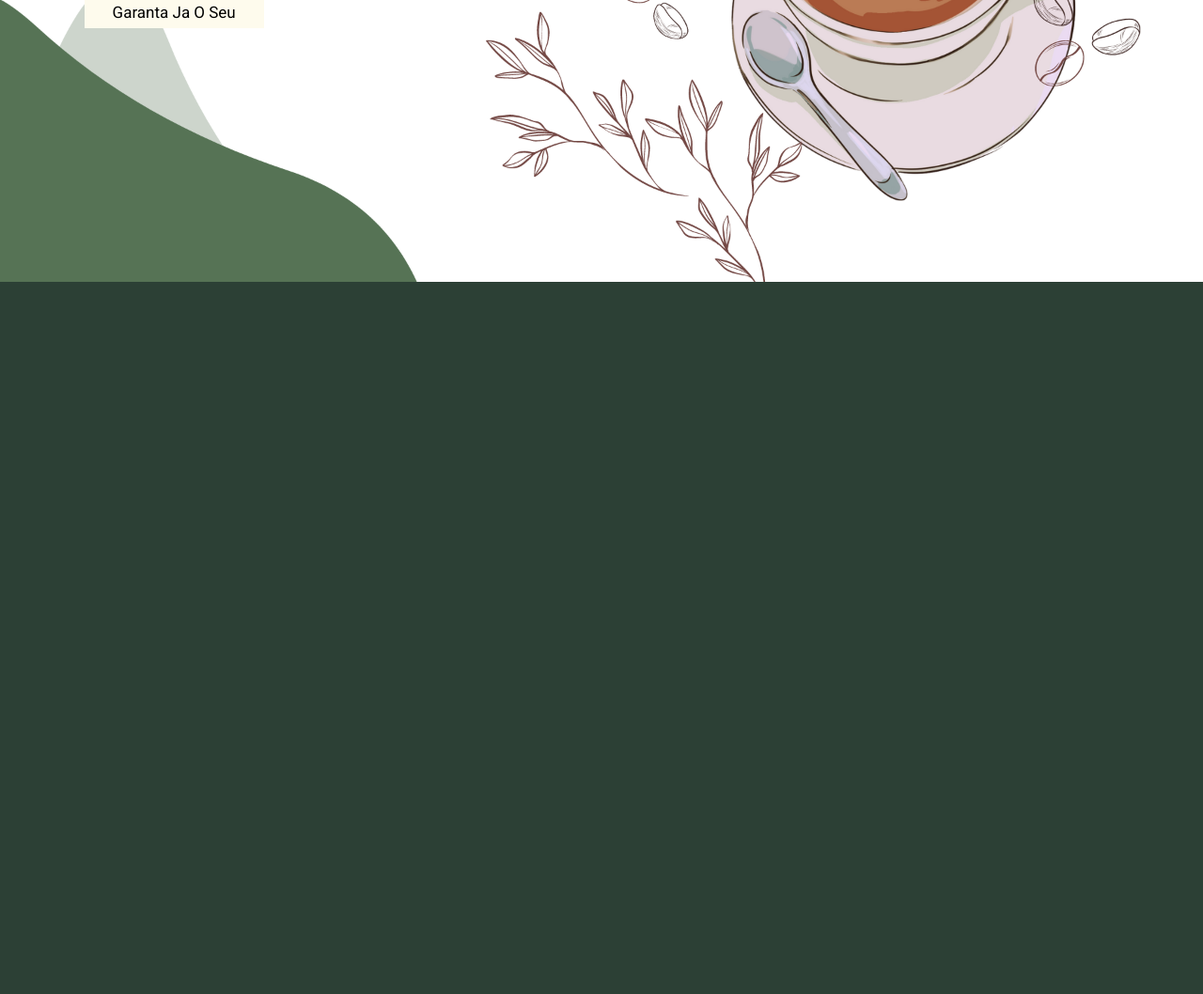
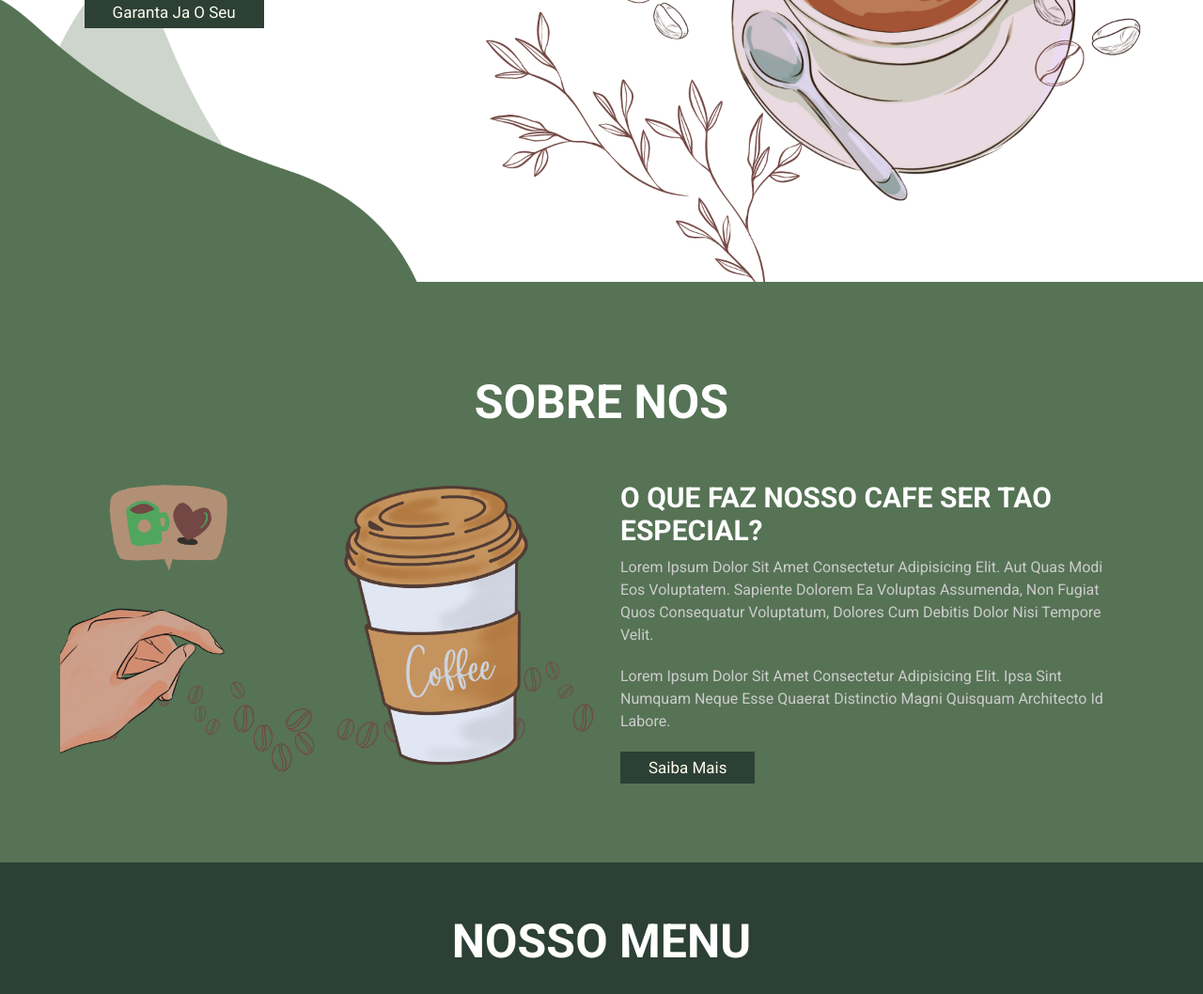
Before and after one commit to MatheusLopes03/loja-responsivo, a plain HTML site: page index.html in a window 1280 px wide. Shown: the part 500-1558 px from the top of the page at 94% size. Before the commit the page ends 800 px from the top, so only its background shows below. Drawn offline with Linux system fonts and the light colour scheme.

Commit message:
Alteracoes na section About Us

```diff
--- a/css/style.css
+++ b/css/style.css
@@ -1,17 +1,18 @@
-@import url('https://fonts.googleapis.com/css2?family=Roboto:wght@100;300;400;500;700&display=swap');
 
+
+
+
+@import url("https://fonts.googleapis.com/css2?family=Roboto:wght@100;300;400;500;700&display=swap");
 
 /* VARIAVEIS */
 
-:root{
-    --main-color: #FEFBED;
-    --black: #2C4035;
+:root {
+  --main-color: #fefbed;
+  --black: #2c4035;
 }
 
-
-
-*{
-    font-family: 'Roboto', sans-serif;
+* {
+  font-family: "Roboto", sans-serif;
   margin: 0;
   padding: 0;
   box-sizing: border-box;
@@ -19,106 +20,106 @@
   border: none;
   text-decoration: none;
   text-transform: capitalize;
-    transition: .2s linear;
+  transition: 0.2s linear;
 }
 
-html{
+html {
   font-size: 62.5%;
   overflow-x: hidden;
   scroll-padding-top: 9rem;
   scroll-behavior: smooth;
 }
 
-
 /* Scrollbar */
 
-html::-webkit-scrollbar{
-    width: .8rem;
+html::-webkit-scrollbar {
+  width: 0.8rem;
 }
 
-html::-webkit-scrollbar-track{
+html::-webkit-scrollbar-track {
   background: transparent;
 }
 
-html::-webkit-scrollbar-thumb{
+html::-webkit-scrollbar-thumb {
   background: #fff;
   border-radius: 5rem;
 }
 
-body{
+body {
   background: var(--black);
 }
 
-section{
+section {
   padding: 2rem 7%;
 }
 
+.heading {
+  text-align: center;
+  color: #fff;
+  text-transform: uppercase;
+  padding-bottom: 3.5rem;
+  padding-top: 3.5rem;
+  font-size: 5rem;
+}
 
-/* BOTAO */
-
-.btn{
+.btn {
   margin-top: 1rem;
   display: inline-block;
-    padding: .7rem 3rem;
+  padding: 0.7rem 3rem;
   font-size: 1.7rem;
-    color: #000000;
-    background: var(--main-color);
+  color: var(--main-color);
+  background: var(--black);
   cursor: pointer;
 }
-.btn:hover{
-    letter-spacing: .2rem;
+.btn:hover {
+  letter-spacing: 0.2rem;
 }
 
-
-/* HEADER */
-
-.header{
+.header {
   background: var(--black);
   display: flex;
   align-items: center;
   justify-content: space-between;
   padding: 1.5rem 7%;
-    border-bottom: .1rem solid rgba(255,255,255,.3);
+  border-bottom: 0.1rem solid rgba(255, 255, 255, 0.3);
   position: fixed;
-    top: 0; left: 0; right: 0;
+  top: 0;
+  left: 0;
+  right: 0;
   z-index: 1000;
 }
 
-.header .logo img{
+.header .logo img {
   height: 12rem;
 }
 
-.header .navbar a{
+.header .navbar a {
   margin: 0 1rem;
   font-size: 1.6rem;
-    color:#fff;
+  color: #fff;
 }
 
-.header.navbar a:hover{
+.header.navbar a:hover {
   color: var(--main-color);
-    border-bottom: .1rem solid var(--main-color);
-    padding-bottom: .5rem;
+  border-bottom: 0.1rem solid var(--main-color);
+  padding-bottom: 0.5rem;
 }
 
-.header .icons div{
+.header .icons div {
   color: #fff;
   cursor: pointer;
   font-size: 2.5rem;
   margin-left: 2rem;
 }
-.header .icons div:hover{
+.header .icons div:hover {
   color: var(--main-color);
 }
 
-
-#menu-btn{
+#menu-btn {
   display: none;
 }
 
-
-/* PESQUISAR */
-
-.header .search-form{
+.header .search-form {
   position: absolute;
   top: 115%;
   right: 7%;
@@ -131,11 +132,11 @@ section{
   transform-origin: top;
 }
 
-.header .search-form.active{
+.header .search-form.active {
   transform: scaleY(1);
 }
 
-.header .search-form input{
+.header .search-form input {
   height: 100%;
   width: 100%;
   font-size: 1.6rem;
@@ -144,35 +145,32 @@ section{
   text-transform: none;
 }
 
-.header .search-form label{
+.header .search-form label {
   cursor: pointer;
   font-size: 2.2rem;
   margin-right: 1.5rem;
   color: var(--black);
 }
 
-.header .search-form label:hover{
-    color: var(--main-color);
+.header .search-form label:hover {
+  color: #659b7d;
 }
 
-
-/* ITENS NO CARRINHO */
-
-.header .cart-items-container{
+.header .cart-items-container {
   position: absolute;
   top: 100%;
   right: -100%;
   height: calc(100vh - 9.5rem);
   width: 31rem;
-    background: #fff;
-    padding: 0 0.5rem;
+  background: var(--main-color);
+  padding: 0 0.8rem;
 }
 
-.header .cart-items-container.active{
+.header .cart-items-container.active {
   right: 0;
 }
 
-.header .cart-items-container .cart-item{
+.header .cart-items-container .cart-item {
   position: relative;
   margin: 2rem 0;
   display: flex;
@@ -180,7 +178,7 @@ section{
   gap: 1.5rem;
 }
 
-.header .cart-items-container .cart-item .fa-times{
+.header .cart-items-container .cart-item .fa-times {
   position: absolute;
   top: 1rem;
   right: 1rem;
@@ -188,94 +186,116 @@ section{
   cursor: pointer;
   color: var(--black);
 }
-.header .cart-items-container .cart-item .fa-times:hover{
-    color: var(--main-color);
-
+.header .cart-items-container .cart-item .fa-times:hover {
+  color: #659b7d;
 }
 
-.header .cart-items-container .cart-item img{
+.header .cart-items-container .cart-item img {
   height: 7rem;
 }
 
-.header .cart-items-container .cart-item .content h3{
-    font-size: 2rem;
+.header .cart-items-container .cart-item .content h3 {
+  font-size: 1.8rem;
   color: var(--black);
-    padding-bottom: .5rem;
+  padding-bottom: 1.5rem;
 }
 
-.header .cart-items-container .cart-item .content .price{
-   font-size: 1.5rem;
-   color: var(--main-color);
+.header .cart-items-container .cart-item .content .price {
+  font-size: 1.8rem;
+  color: var(--black);
 }
 
-.header .cart-items-container .btn{
+.header .cart-items-container .btn {
   width: 100%;
   text-align: center;
 }
 
-
-
-/* Tela incio */
-
-.home{
+.home {
   min-height: 100vh;
   display: flex;
   align-items: center;
-    background:url(/assets/fundo_home.png) no-repeat;
+  background: url(/assets/fundo_home.png) no-repeat;
   background-size: cover;
   background-position: center;
 }
 
-.home .content{
+.home .content {
   max-width: 60rem;
 }
 
-.home .content h3{
-    font-size : 6rem;
+.home .content h3 {
+  font-size: 6rem;
   text-transform: uppercase;
   color: #000000;
 }
 
-.home .content p{
-    font-size : 1.5rem;
+.home .content p {
+  font-size: 1.5rem;
   font-weight: lighter;
   line-height: 1.8;
   padding: 1rem 0;
   color: #000000;
 }
 
+.about {
+  background-color: #567355;
+  padding: 5%;
+}
 
+.about .row {
+  display: flex;
+  align-items: center;
+  background: #567355;
+  flex-wrap: wrap;
+}
 
+.about .row .image {
+  flex: 1 1 55rem;
+}
 
+.about .row .image img {
+  width: 100%;
+}
+
+.about .row .content {
+  flex: 1 1 55rem;
+  padding: 2rem;
+}
+
+.about .row .content h3 {
+  font-size: 3rem;
+  color: #fff;
+}
+
+.about .row .content p {
+  font-size: 1.6rem;
+  color: #ccc;
+  padding: 1rem 0;
+  line-height: 1.5;
+}
 
 /* MEDIA QUERIES */
 
-@media (max-width: 991px){
-   html{
+@media (max-width: 991px) {
+  html {
     font-size: 55%;
   }
 
-   .header{
+  .header {
     padding: 1.5rem 2rem;
-
   }
 
-   section{
+  section {
     padding: 2rem;
   }
 }
 
-
-
-
-
-   @media (max-width: 768px){
-
-   #menu-btn{
+@media (max-width: 768px) {
+  #menu-btn {
     display: inline-block;
   }
 
-   .header .navbar{
+  .header .navbar {
     position: absolute;
     top: 100%;
     right: -100%;
@@ -284,39 +304,38 @@ section{
     height: calc(100vh - 9.5rem);
   }
 
-   .header .navbar.active{
+  .header .navbar.active {
     right: 0;
   }
 
-   .header .navbar a{
+  .header .navbar a {
     color: var(--black);
     display: block;
     margin: 1.5rem;
-    padding: .5rem;
+    padding: 0.5rem;
     font-size: 2rem;
   }
 
-   .header .search-form{
+  .header .search-form {
     width: 90%;
     right: 2rem;
   }
 
-   .home{
+  .home {
     background-position: left;
     justify-content: center;
   }
 
-   .home .content h3{
+  .home .content h3 {
     font-size: 4.5rem;
   }
-   .home .content p{
+  .home .content p {
     font-size: 1.5rem;
   }
 }
 
-
-@media (max-width: 440px){
-    html{
+@media (max-width: 440px) {
+  html {
     font-size: 50%;
   }
 }
--- a/index.html
+++ b/index.html
@@ -97,6 +97,43 @@
 
 <!-- Fim da pagina Inicio -->
 
+<!-- Pagina Sobre Nos -->
+
+    <section class="about" id="about">
+      <h1 class="heading">Sobre nos</h1>
+      <div class="row">
+        <div class="image">
+          <img src="assets/imgabout.png" alt="" />
+        </div>
+
+        <div class="content">
+          <h3>O QUE FAZ NOSSO CAFE SER TAO ESPECIAL?</h3>
+          <p>
+            Lorem ipsum dolor sit amet consectetur adipisicing elit. Aut quas
+            modi eos voluptatem. Sapiente dolorem ea voluptas assumenda, non
+            fugiat quos consequatur voluptatum, dolores cum debitis dolor nisi
+            tempore velit.
+          </p>
+          <p>
+            Lorem ipsum dolor sit amet consectetur adipisicing elit. Ipsa sint
+            numquam neque esse quaerat distinctio magni quisquam architecto id
+            labore.
+          </p>
+          <a href="#" class="btn">Saiba mais</a>
+        </div>
+      </div>
+    </section>
+
+    <!-- Pagina Sobre Nos -->
+
+    <!-- Pagina menu -->
+
+    <section class="menu" id="menu">
+      <h1 class="heading">NOSSO MENU</h1>
+    </section>
+
+    <!-- Pagina menu -->
+
     <!-- script -->
     <script src="js/script.js"> </script>
 </body>
```
Also changed, not shown: assets/imgabout.png (added). Lines whose indentation alone changed are shown as unchanged.
